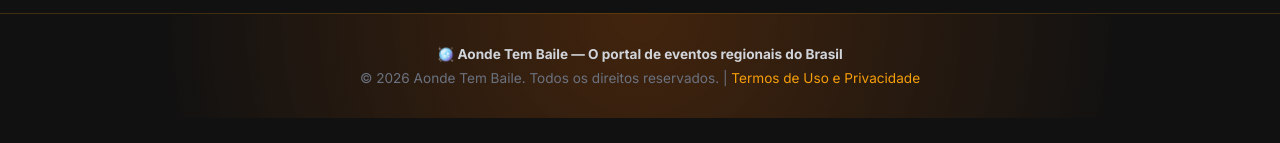
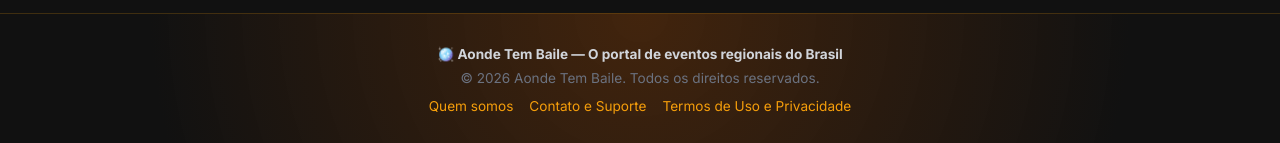
Before and after one commit to MxSGameJPS/ondetembaile, a Next.js app: page / in a window 1280 px wide. Shown: the part 1430-1573 px from the top of the page. Before the commit the page ends 1548 px from the top, so only its background shows below. Built offline with nearby package versions, Linux system fonts and the light colour scheme; no server answers; the database is empty.

Commit message:
feat: link institutional pages in site footer

```diff
--- a/app/layout.tsx
+++ b/app/layout.tsx
@@ -4,6 +4,7 @@
 import type { Metadata } from 'next'
 
 export const metadata: Metadata = {
+  metadataBase: new URL('https://aondetembaile.com.br'),
   title: 'Aonde Tem Baile | Divulgação de Eventos e Festas Regionais pelo Brasil',
   description:
     'Encontre e divulgue bailes, festas, shows e eventos regionais perto de você. Plataforma completa para produtores de eventos.',
@@ -35,11 +36,19 @@
               🪩 Aonde Tem Baile — O portal de eventos regionais do Brasil
             </p>
             <p>
-              © {new Date().getFullYear()} Aonde Tem Baile. Todos os direitos reservados. |{' '}
+              © {new Date().getFullYear()} Aonde Tem Baile. Todos os direitos reservados.
+            </p>
+            <div style={{ display: 'flex', justifyContent: 'center', gap: '1rem', flexWrap: 'wrap', marginTop: '0.75rem' }}>
+              <Link href="/quemsomos" style={{ color: '#f59e0b', textDecoration: 'none' }}>
+                Quem somos
+              </Link>
+              <Link href="/contato-e-suporte" style={{ color: '#f59e0b', textDecoration: 'none' }}>
+                Contato e Suporte
+              </Link>
               <Link href="/termos-de-uso" style={{ color: '#f59e0b', textDecoration: 'none' }}>
                 Termos de Uso e Privacidade
               </Link>
-            </p>
+            </div>
           </div>
         </footer>
       </body>
```
